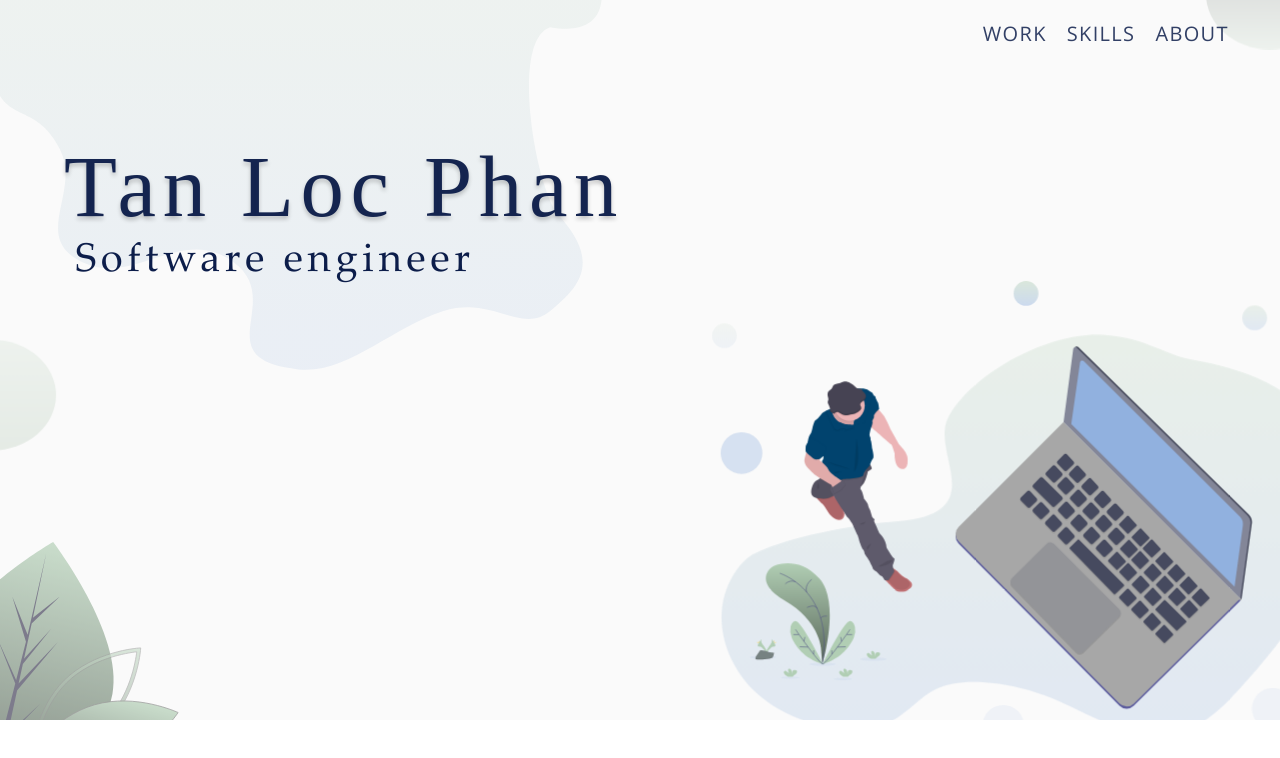
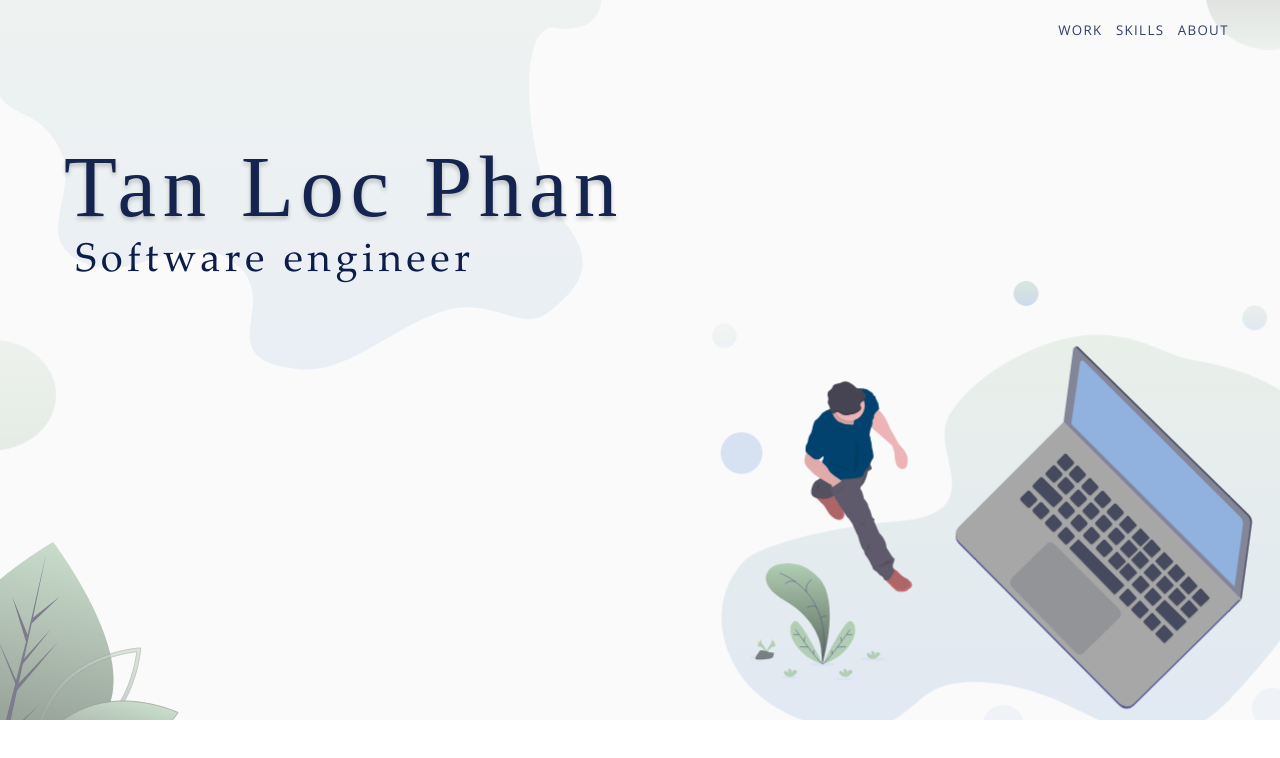
Before and after one commit to locphan2207/personal-web, a React (Create React App) app: page / in a window 1280 px wide. Shown: the top 758 px of the page. Built offline with nearby package versions, Linux system fonts and the light colour scheme.

Commit message:
adjustments

```diff
--- a/src/components/NavBar.css
+++ b/src/components/NavBar.css
@@ -9,8 +9,8 @@
 
 .nav-bar h5 {
   color: #0c1d4ad7;
-  font-size: 30rem;
+  font-size: 20rem;
   letter-spacing: 2rem;
-  margin-left: 20px;
+  margin-left: 20rem;
   font-weight: 200;
 }
--- a/src/components/PageOne.css
+++ b/src/components/PageOne.css
@@ -79,13 +79,13 @@
     transform: rotateZ(0deg);
   }
   25% {
-    transform: rotateZ(5deg);
+    transform: rotateZ(3deg);
   }
   50% {
     transform: rotateZ(0deg);
   }
   75% {
-    transform: rotateZ(-5deg);
+    transform: rotateZ(-3deg);
   }
   to {
     transform: rotateZ(0deg);
```
